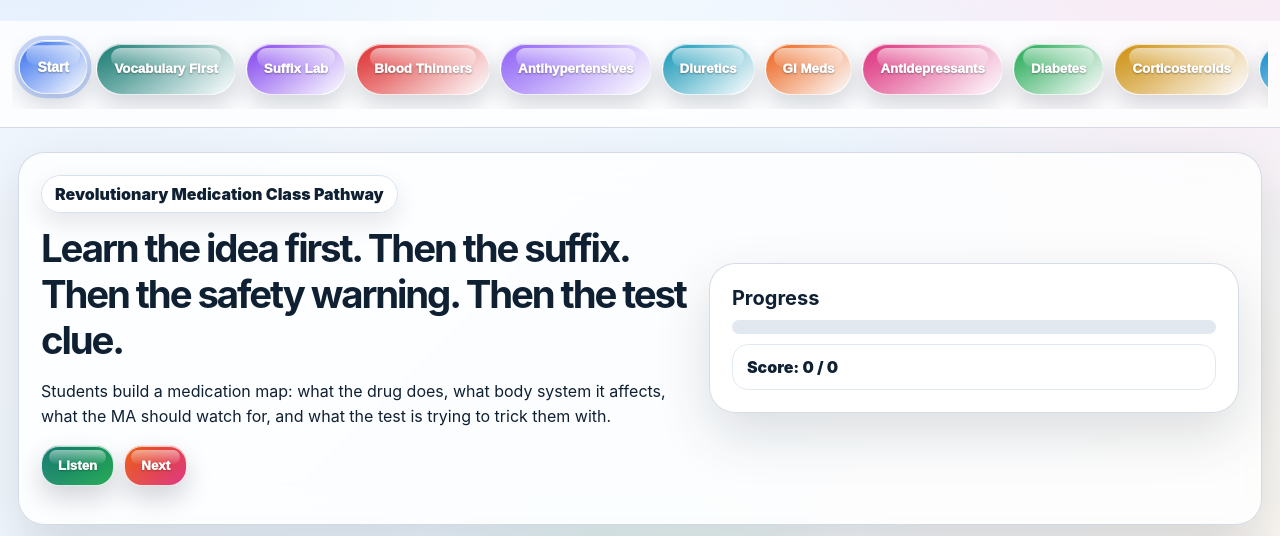
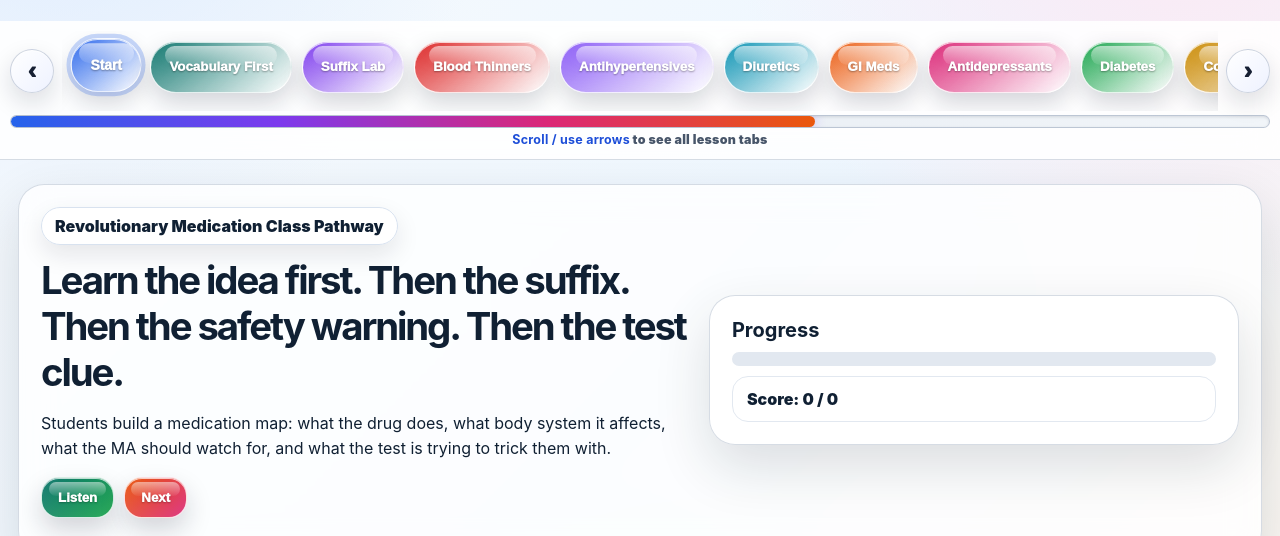
Before and after one commit to hlhomaee-del/pharm7, a plain HTML site: page index.html in a window 1280 px wide. Shown: the part 243-779 px from the top of the page. Drawn offline with Linux system fonts and the light colour scheme.

Commit message:
Refactor topbar and tab navigation for better usability
Updated styles and structure for top navigation and tab scrolling features.

```diff
--- a/index.html
+++ b/index.html
@@ -20,13 +20,142 @@ header{padding:34px 20px 24px;text-align:center}
 header h1{font-size:clamp(2.1rem,5vw,4.8rem);line-height:.95;letter-spacing:-.07em;margin:0 auto 12px;max-width:1150px}
 header p{max-width:960px;margin:0 auto;color:var(--muted);font-size:1.08rem;line-height:1.6}
 .badge{display:inline-flex;align-items:center;gap:8px;border-radius:999px;padding:8px 13px;font-weight:950;background:rgba(255,255,255,.85);border:1px solid var(--line);box-shadow:var(--soft);margin-bottom:12px}
-.topbar{position:sticky;top:0;z-index:50;backdrop-filter:blur(18px);background:rgba(255,255,255,.78);border-bottom:1px solid rgba(148,163,184,.38);padding:14px 12px 18px;min-height:78px;overflow:visible}
-.tabs{display:flex;gap:10px;overflow-x:auto;overflow-y:visible;max-width:1320px;margin:0 auto;padding:8px 8px 14px;-webkit-overflow-scrolling:touch;scrollbar-width:thin}
-.tabs::-webkit-scrollbar{height:10px}.tabs::-webkit-scrollbar-track{background:rgba(226,232,240,.9);border-radius:999px}.tabs::-webkit-scrollbar-thumb{background:linear-gradient(90deg,#2563eb,#7c3aed,#db2777);border-radius:999px}
-.tab{flex:0 0 auto;border:1px solid rgba(255,255,255,.86);color:#fff;text-shadow:0 1px 2px rgba(0,0,0,.35);padding:13px 17px;min-height:46px;border-radius:999px;white-space:nowrap;font-weight:1000;cursor:pointer;position:relative;overflow:hidden;box-shadow:inset 0 1px 0 rgba(255,255,255,.75),inset 0 -12px 22px rgba(255,255,255,.12),0 10px 24px rgba(15,23,42,.18);transition:.2s}
+.topbar{
+  position:sticky;
+  top:0;
+  z-index:50;
+  backdrop-filter:blur(18px);
+  background:rgba(255,255,255,.88);
+  border-bottom:1px solid rgba(148,163,184,.38);
+  padding:10px 10px 12px;
+  min-height:112px;
+  overflow:hidden;
+}
+
+/* Always-visible tab navigation wrapper */
+.tab-scroll-wrap{
+  max-width:1320px;
+  margin:0 auto;
+  display:grid;
+  grid-template-columns:44px minmax(0,1fr) 44px;
+  align-items:center;
+  gap:8px;
+}
+
+/* Permanent left/right scroll buttons */
+.tab-scroll-btn{
+  width:44px;
+  height:44px;
+  border:1px solid rgba(148,163,184,.45);
+  border-radius:999px;
+  background:linear-gradient(135deg,#ffffff,#eef2ff);
+  color:#172033;
+  font-size:1.55rem;
+  font-weight:1000;
+  cursor:pointer;
+  box-shadow:0 10px 24px rgba(15,23,42,.14), inset 0 1px 0 rgba(255,255,255,.9);
+  transition:.18s;
+}
+.tab-scroll-btn:hover{
+  transform:translateY(-1px) scale(1.03);
+  background:linear-gradient(135deg,#dbeafe,#f5d0fe);
+}
+.tab-scroll-btn:active{transform:scale(.96)}
+
+/* Scrollable top tab row so students can easily switch tabs */
+.tabs{
+  display:flex;
+  flex-wrap:nowrap;
+  gap:10px;
+  overflow-x:auto;
+  overflow-y:hidden;
+  width:100%;
+  margin:0;
+  padding:10px 10px 18px;
+  -webkit-overflow-scrolling:touch;
+  scroll-behavior:smooth;
+  scrollbar-width:auto;
+  scrollbar-color:#7c3aed #e2e8f0;
+  overscroll-behavior-x:contain;
+}
+
+/* Browser scrollbar. Some Mac settings still auto-hide this, so the permanent rail below stays visible. */
+.tabs::-webkit-scrollbar{
+  height:14px;
+  display:block;
+}
+.tabs::-webkit-scrollbar-track{
+  background:rgba(226,232,240,.98);
+  border-radius:999px;
+  border:1px solid rgba(148,163,184,.45);
+}
+.tabs::-webkit-scrollbar-thumb{
+  background:linear-gradient(90deg,#2563eb,#7c3aed,#db2777,#ea580c);
+  border-radius:999px;
+  border:2px solid #e2e8f0;
+}
+.tabs::-webkit-scrollbar-thumb:hover{
+  background:linear-gradient(90deg,#1d4ed8,#6d28d9,#be185d,#c2410c);
+}
+
+/* This custom rail is ALWAYS visible, even when the operating system hides native scrollbars. */
+.always-scroll-rail{
+  max-width:1320px;
+  height:13px;
+  margin:4px auto 2px;
+  border-radius:999px;
+  background:linear-gradient(90deg,#e2e8f0,#f1f5f9);
+  border:1px solid rgba(148,163,184,.55);
+  box-shadow:inset 0 1px 3px rgba(15,23,42,.12);
+  overflow:hidden;
+}
+.always-scroll-thumb{
+  height:100%;
+  width:18%;
+  min-width:72px;
+  border-radius:999px;
+  background:linear-gradient(90deg,#2563eb,#7c3aed,#db2777,#ea580c);
+  box-shadow:0 0 12px rgba(124,58,237,.35);
+  transition:width .15s ease, transform .15s ease;
+}
+.tab-help{
+  max-width:1320px;
+  margin:4px auto 0;
+  text-align:center;
+  font-size:.78rem;
+  font-weight:900;
+  letter-spacing:.02em;
+  color:#475569;
+}
+.tab-help b{color:#1d4ed8}
+
+.tab{
+  flex:0 0 auto;
+  border:1px solid rgba(255,255,255,.86);
+  color:#fff;
+  text-shadow:0 1px 2px rgba(0,0,0,.35);
+  padding:13px 18px;
+  min-height:48px;
+  border-radius:999px;
+  white-space:nowrap;
+  font-weight:1000;
+  cursor:pointer;
+  position:relative;
+  overflow:hidden;
+  box-shadow:inset 0 1px 0 rgba(255,255,255,.75),inset 0 -12px 22px rgba(255,255,255,.12),0 10px 24px rgba(15,23,42,.18);
+  transition:.2s;
+}
 .tab:before{content:"";position:absolute;left:10%;top:4px;width:80%;height:38%;border-radius:999px;background:linear-gradient(180deg,rgba(255,255,255,.58),rgba(255,255,255,.08));pointer-events:none}
 .tab:hover{transform:translateY(-2px) scale(1.02);filter:saturate(1.25) brightness(1.05)}
 .tab.active{outline:4px solid rgba(37,99,235,.24);transform:translateY(-2px) scale(1.04)}
+@media(max-width:700px){
+  .topbar{padding:8px 6px 10px;min-height:106px}
+  .tab-scroll-wrap{grid-template-columns:38px minmax(0,1fr) 38px;gap:6px}
+  .tab-scroll-btn{width:38px;height:38px;font-size:1.35rem}
+  .tabs{padding:8px 8px 16px;gap:8px}
+  .tab{padding:12px 15px;font-size:.9rem}
+  .tab-help{font-size:.72rem}
+}
 .collect-count{display:inline-flex;align-items:center;justify-content:center;min-width:24px;height:24px;margin-left:6px;border-radius:999px;background:#fff;color:#111827;font-weight:1000;text-shadow:none;box-shadow:inset 0 0 0 1px rgba(15,23,42,.12)}
 main{max-width:1320px;margin:0 auto;padding:24px 18px 90px}
 .panel{display:none;animation:fade .25s ease}.panel.active{display:block}@keyframes fade{from{opacity:0;transform:translateY(8px)}to{opacity:1;transform:none}}
@@ -64,7 +193,15 @@ h2{font-size:clamp(1.6rem,3vw,2.55rem);letter-spacing:-.055em;margin:0 0 10px}h3
 <h1>Medication Mastery Studio</h1>
 <p>A colorful, sound-supported, concept-checking medication class lab designed to help medical assistant students recognize drug classes, suffixes, mechanisms, patient-safety warnings, side effects, adverse reactions, and test-style clues.</p>
 </header>
-<nav class="topbar"><div class="tabs" id="tabs"></div></nav>
+<nav class="topbar">
+  <div class="tab-scroll-wrap">
+    <button class="tab-scroll-btn" data-tab-scroll="left" aria-label="Scroll tabs left">‹</button>
+    <div class="tabs" id="tabs" aria-label="Scrollable lesson tabs"></div>
+    <button class="tab-scroll-btn" data-tab-scroll="right" aria-label="Scroll tabs right">›</button>
+  </div>
+  <div class="always-scroll-rail" aria-hidden="true"><div class="always-scroll-thumb" id="tabProgress"></div></div>
+  <div class="tab-help"><b>Scroll / use arrows</b> to see all lesson tabs</div>
+</nav>
 <main id="app"></main>
 <script>
 const tabs=[
@@ -178,8 +315,23 @@ function esc(s){return String(s).replace(/[&<>"']/g,m=>({'&':'&amp;','<':'&lt;',
 function shuffle(a){return [...a].sort(()=>Math.random()-.5)}
 function sound(ok=true){try{const c=new(window.AudioContext||window.webkitAudioContext)(),o=c.createOscillator(),g=c.createGain();o.connect(g);g.connect(c.destination);o.frequency.value=ok?760:180;g.gain.setValueAtTime(.07,c.currentTime);g.gain.exponentialRampToValueAtTime(.001,c.currentTime+.22);o.start();o.stop(c.currentTime+.24)}catch(e){}}
 function speak(t){try{speechSynthesis.cancel();const u=new SpeechSynthesisUtterance(String(t).replace(/<[^>]+>/g,''));u.rate=.94;speechSynthesis.speak(u)}catch(e){}}
-function tabsHTML(){document.getElementById('tabs').innerHTML=tabs.map(t=>`<button class="tab ${current===t.id?'active':''}" style="background:linear-gradient(135deg,${t.c},#ffffff33)" data-tab="${t.id}">${t.label}${t.id==='cards'?`<span class="collect-count">${collection.length}</span>`:''}</button>`).join('')}
-function go(id){current=id;tabsHTML();render();window.scrollTo({top:0,behavior:'smooth'})}
+function tabsHTML(){document.getElementById('tabs').innerHTML=tabs.map(t=>`<button class="tab ${current===t.id?'active':''}" style="background:linear-gradient(135deg,${t.c},#ffffff33)" data-tab="${t.id}">${t.label}${t.id==='cards'?`<span class="collect-count">${collection.length}</span>`:''}</button>`).join('');setTimeout(updateTabProgress,30)}
+function updateTabProgress(){
+ const el=document.getElementById('tabs'), thumb=document.getElementById('tabProgress');
+ if(!el||!thumb)return;
+ const max=Math.max(1,el.scrollWidth-el.clientWidth);
+ const visible=Math.max(12,(el.clientWidth/el.scrollWidth)*100);
+ const move=(el.scrollLeft/max)*(100-visible);
+ thumb.style.width=visible+'%';
+ thumb.style.transform=`translateX(${move}%)`;
+}
+function scrollTabs(dir){
+ const el=document.getElementById('tabs'); if(!el)return;
+ const amount=Math.max(220,Math.floor(el.clientWidth*.62));
+ el.scrollBy({left:dir*amount,behavior:'smooth'});
+ setTimeout(updateTabProgress,260);
+}
+function go(id){current=id;tabsHTML();render();window.scrollTo({top:0,behavior:'smooth'});setTimeout(updateTabProgress,80)}
 function collectButton(title,front,back){return `<button class="btn collectbtn" data-title="${esc(title)}" data-front="${esc(front)}" data-back="${esc(back)}">Collect</button>`}
 function q(q){total++;const opts=shuffle([q[1],...q[2]]);return `<div class="quiz" data-skill="${esc(q[4])}"><div class="tag">Concept Check</div><div class="question">${esc(q[0])}</div><div class="options">${opts.map(o=>`<button class="option" data-correct="${esc(q[1])}" data-rationale="${esc(q[3])}" data-skill="${esc(q[4])}">${esc(o)}</button>`).join('')}</div><div class="rationale"></div></div>`}
 function hero(label,title,hook,next){return `<div class="hero"><div><div class="badge">${esc(label)}</div><h2>${esc(title)}</h2><p>${esc(hook)}</p><div class="controls"><button class="btn green" data-speak="${esc(title+'. '+hook)}">Listen</button>${next?`<button class="btn orange" data-tab="${next}">Next</button>`:''}</div></div><div class="reviewbox"><h3>Progress</h3><div class="scorebar"><div class="scorefill" style="width:${total?Math.round(answered/total*100):0}%"></div></div><div class="scorebox">Score: <span class="score">${score}</span> / <span class="answered">${answered}</span></div></div></div>`}
@@ -201,7 +353,14 @@ function updateScore(){document.querySelectorAll('.score').forEach(x=>x.textCont
 function toast(msg){let t=document.getElementById('toast');if(!t){t=document.createElement('div');t.id='toast';t.className='collected-toast';document.body.appendChild(t)}t.textContent=msg;t.classList.add('show');setTimeout(()=>t.classList.remove('show'),1400)}
 function initVisuals(){if(document.getElementById('vol'))calcBP()}
 function calcBP(){const v=+document.getElementById('vol').value,p=+document.getElementById('pump').value,r=+document.getElementById('res').value;document.getElementById('volN').textContent=v;document.getElementById('pumpN').textContent=p;document.getElementById('resN').textContent=r;const load=v*p*r;document.getElementById('bpFill').style.width=Math.min(100,Math.round(load/10))+'%';document.getElementById('bpText').textContent=load<80?'Lower pressure load':load<180?'Moderate pressure load':'High pressure load'}
+window.addEventListener('resize',updateTabProgress);
+setTimeout(()=>{
+ const tabScroller=document.getElementById('tabs');
+ if(tabScroller)tabScroller.addEventListener('scroll',updateTabProgress,{passive:true});
+ updateTabProgress();
+},50);
 document.addEventListener('click',e=>{
+ const arrow=e.target.closest('[data-tab-scroll]');if(arrow){scrollTabs(arrow.dataset.tabScroll==='right'?1:-1);return}
  const tab=e.target.closest('[data-tab]');if(tab){go(tab.dataset.tab);return}
  const sp=e.target.closest('[data-speak]');if(sp){speak(sp.dataset.speak);return}
  const cb=e.target.closest('.collectbtn');if(cb){const item={title:cb.dataset.title,front:cb.dataset.front,back:cb.dataset.back};if(!collection.some(c=>c.title===item.title&&c.front===item.front&&c.back===item.back))collection.push(item);cb.textContent='Collected ✓';cb.classList.add('collected');cb.disabled=true;updateScore();toast('Collected ✓ Added to your learning cards');sound(true);return}
```
